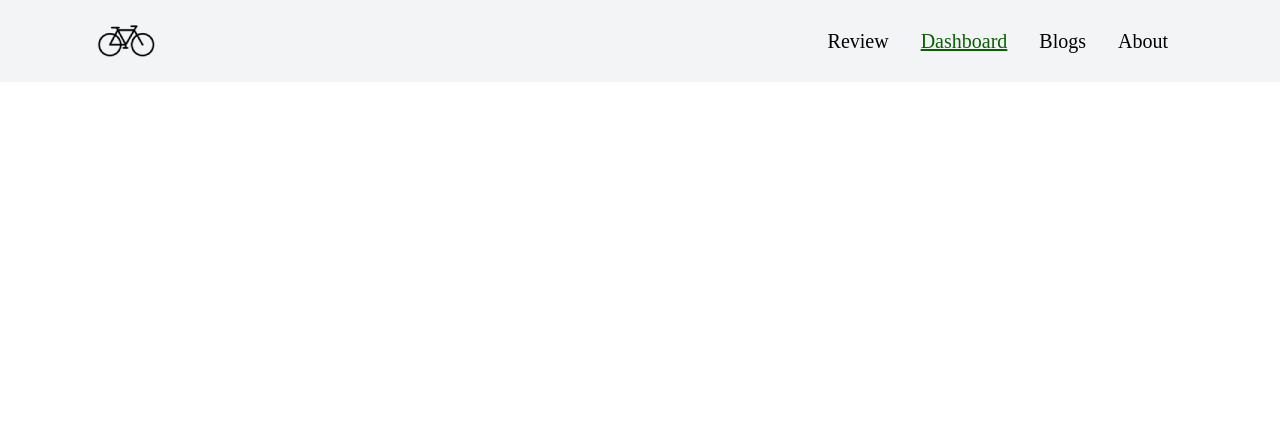
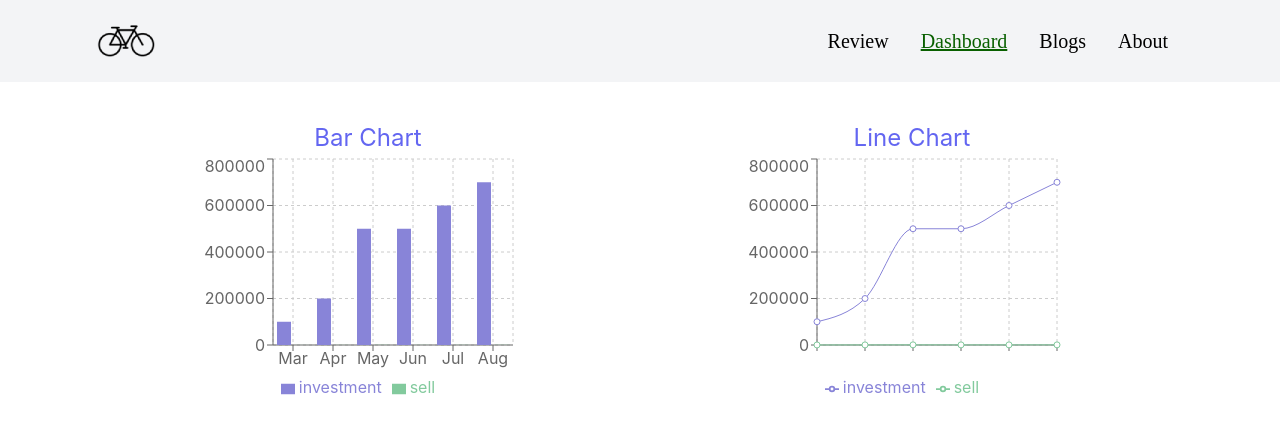
Before and after one commit to Afran-rafi/Cycle-Review-, a React (Create React App) app: page /dashboard in a window 1280 px wide. Shown: the top 434 px of the page. Built offline with nearby package versions, Linux system fonts and the light colour scheme.

Commit message:
chart done

```diff
--- a/src/App.js
+++ b/src/App.js
@@ -1,5 +1,6 @@
 import { Route, Routes } from 'react-router-dom';
 import './App.css';
+import Dashboard from './Components/Pages/Dashboard';
 import Homepage from './Components/Pages/Homepage';
 import Reviews from './Components/Pages/Reviews'
 import Navbar from './Components/Shared/Navbar';
@@ -11,7 +12,7 @@ function App() {
       <Routes>
         <Route path='/' element={<Homepage></Homepage>}></Route>
         <Route path='/review' element={<Reviews></Reviews>}></Route>
-          <Route path='/dashboard' element></Route>
+        <Route path='/dashboard' element={<Dashboard></Dashboard>}></Route>
         <Route path='/blogs' element></Route>
         <Route path='/about' element></Route>
         <Route path='*' element></Route>
--- /dev/null
+++ b/src/Components/Pages/Dashboard.js
@@ -0,0 +1,89 @@
+import React from 'react';
+import { Bar, BarChart, CartesianGrid, Legend, Line, LineChart, Tooltip, XAxis, YAxis } from 'recharts';
+
+const Dashboard = () => {
+    const data = [
+        {
+            "id": 1,
+            "month": "Mar",
+            "investment": 100000,
+            "sell": 241,
+            "revenue": 10401
+        },
+        {
+            "id": 2,
+            "month": "Apr",
+            "investment": 200000,
+            "sell": 423,
+            "revenue": 24500
+        },
+        {
+            "id": 3,
+            "month": "May",
+            "investment": 500000,
+            "sell": 726,
+            "revenue": 67010
+        },
+        {
+            "id": 4,
+            "month": "Jun",
+            "investment": 500000,
+            "sell": 529,
+            "revenue": 40405
+        },
+        {
+            "id": 5,
+            "month": "Jul",
+            "investment": 600000,
+            "sell": 601,
+            "revenue": 50900
+        },
+        {
+            "id": 6,
+            "month": "Aug",
+            "investment": 700000,
+            "sell": 670,
+            "revenue": 61000
+        }
+    ]
+
+    return (
+        <div className='lg:px-24 px-4 flex lg:justify-around justify-center lg:mt-10 mt-6 lg:flex-row flex-col'>
+            <div>
+                <h2 className='text-center text-2xl text-indigo-500'>Bar Chart</h2>
+                <BarChart width={350} height={250}
+                    data={data}
+                    margin={{
+                        top: 5,
+                        right: 30,
+                        left: 20,
+                        bottom: 5,
+                    }}
+                >
+                    <CartesianGrid strokeDasharray="3 3" />
+                    <XAxis dataKey='month' />
+                    <YAxis />
+                    <Tooltip />
+                    <Legend />
+                    <Bar dataKey='investment' fill="#8884d8" />
+                    <Bar dataKey='sell' fill="#82ca9d" />
+                </BarChart>
+            </div>
+            <div>
+                <h2 className='text-center text-2xl text-indigo-500'>Line Chart</h2>
+                <LineChart width={350} height={250} data={data}
+                    margin={{ top: 5, right: 30, left: 20, bottom: 5 }}>
+                    <CartesianGrid strokeDasharray="3 3" />
+                    <XAxis dataKey="name" />
+                    <YAxis />
+                    <Tooltip />
+                    <Legend />
+                    <Line type="monotone" dataKey="investment" stroke="#8884d8" />
+                    <Line type="monotone" dataKey="sell" stroke="#82ca9d" />
+                </LineChart>
+            </div>
+        </div>
+    );
+};
+
+export default Dashboard;
```
Lines whose indentation alone changed are shown as unchanged.
